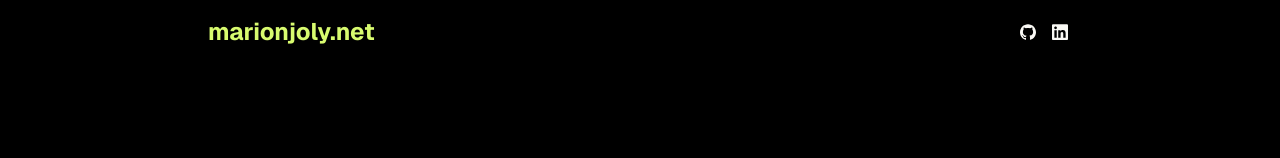
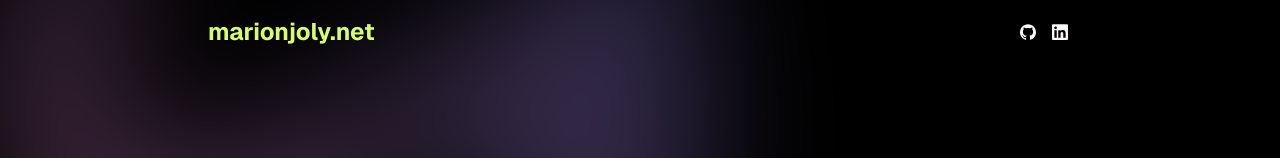
Before and after one commit to Mhyssa/react-portfolio, a Next.js app: page / in a window 1280 px wide. Shown: the top 158 px of the page. Built offline with nearby package versions, Linux system fonts and the light colour scheme; a web font is replaced by a local one.

Commit message:
:art: Add gradient background

```diff
--- a/app/_components/Header.tsx
+++ b/app/_components/Header.tsx
@@ -8,9 +8,10 @@
 import Link from 'next/link';
 
 
+
 export const Header = () => {
     return (
-     <header className="sticky top-0 py-4 bg-background">
+     <header className="top-0 py-4">
        <Section className="flex items-baseline">
            <h1 className="text-2xl font-bold text-accent">marionjoly.net</h1>
            <div className="flex-1" />
--- a/app/_components/Hero.tsx
+++ b/app/_components/Hero.tsx
@@ -12,6 +12,14 @@
     return (
 
     <Section className="flex max-md:flex-col items-start gap-4">
+
+         <div className="absolute inset-x-0 -top-40 -z-10 transform-gpu overflow-hidden blur-3xl sm:-top-80" aria-hidden="true">
+            <div className="relative left-[calc(50%-11rem)] aspect-[1155/678] w-[36.125rem] -translate-x-1/2 rotate-[30deg] bg-gradient-to-tr from-[#ff80b5] to-[#9089fc] opacity-30 sm:left-[calc(50%-30rem)] sm:w-[72.1875rem]" style={{clipPath: "polygon(74.1% 44.1%, 100% 61.6%, 97.5% 26.9%, 85.5% 0.1%, 80.7% 2%, 72.5% 32.5%, 60.2% 62.4%, 52.4% 68.1%, 47.5% 58.3%, 45.2% 34.5%, 27.5% 76.7%, 0.1% 64.9%, 17.9% 100%, 27.6% 76.8%, 76.1% 97.7%, 74.1% 44.1%)"}}></div>
+        </div>
+        <div className="absolute inset-x-0 top-[calc(100%-10rem)] -z-10 transform-gpu overflow-hidden blur-3xl sm:top-[calc(100%-30rem)]" aria-hidden="true" >
+            <div className="relative left-[calc(50%+3rem)] aspect-[1155/678] w-[36.125rem] -translate-x-1/2 bg-gradient-to-tr from-[#9089fc] to-[#ff80b5] opacity-30 sm:left-[calc(50%+36rem)] sm:w-[72.1875rem]" style={{clipPath: "polygon(74.1% 44.1%, 100% 61.6%, 97.5% 26.9%, 85.5% 0.1%, 80.7% 2%, 72.5% 32.5%, 60.2% 62.4%, 52.4% 68.1%, 47.5% 58.3%, 45.2% 34.5%, 27.5% 76.7%, 0.1% 64.9%, 17.9% 100%, 27.6% 76.8%, 76.1% 97.7%, 74.1% 44.1%)"}}></div>
+        </div>
+
         <div className="w-full flex-[3] flex flex-col gap-2">
             <h2 className="font-caption font-bold text-5xl text-accent ">Marion Joly</h2>
             <h3 className="text-3xl font-caption ">Full Stack Developer</h3>
--- a/app/_components/SIDE_PROJECT.tsx
+++ b/app/_components/SIDE_PROJECT.tsx
@@ -53,7 +53,9 @@
 };
 export const SideProject = (props: SideProjectProps) => {
     return (
+
         <Link href={props.url} target="blank" className="inline-flex items-center gap-3 hover:bg-accent/20 transition-colors rounded-lg">
+
             <span className="bg-accent text-accent-foreground p-2 m-2 rounded-sm">
                 <props.Logo />
             </span>
--- /dev/null
+++ b/app/_components/Showcase.tsx
@@ -0,0 +1,7 @@
+import React from 'react'
+
+export const page = () => {
+  return (
+    <div>page</div>
+  )
+}
--- a/app/page.tsx
+++ b/app/page.tsx
@@ -35,8 +35,6 @@
 
         <Footer/>
 
-
-
       </main>
   );
 }
```
